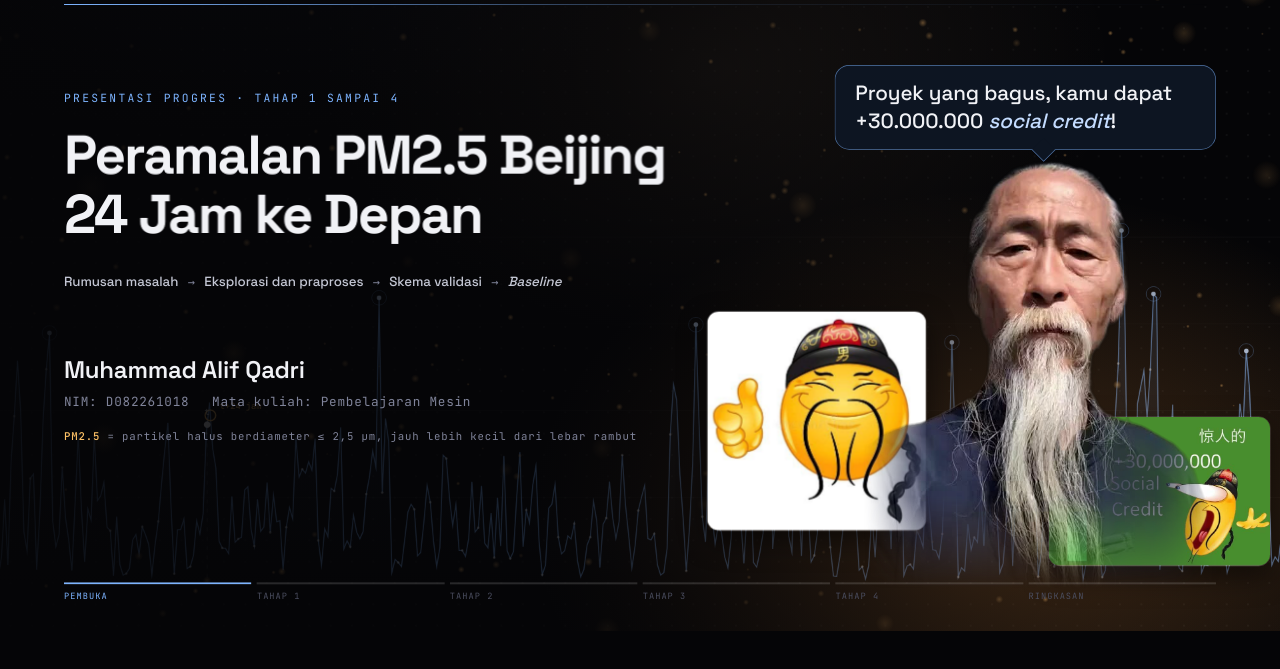
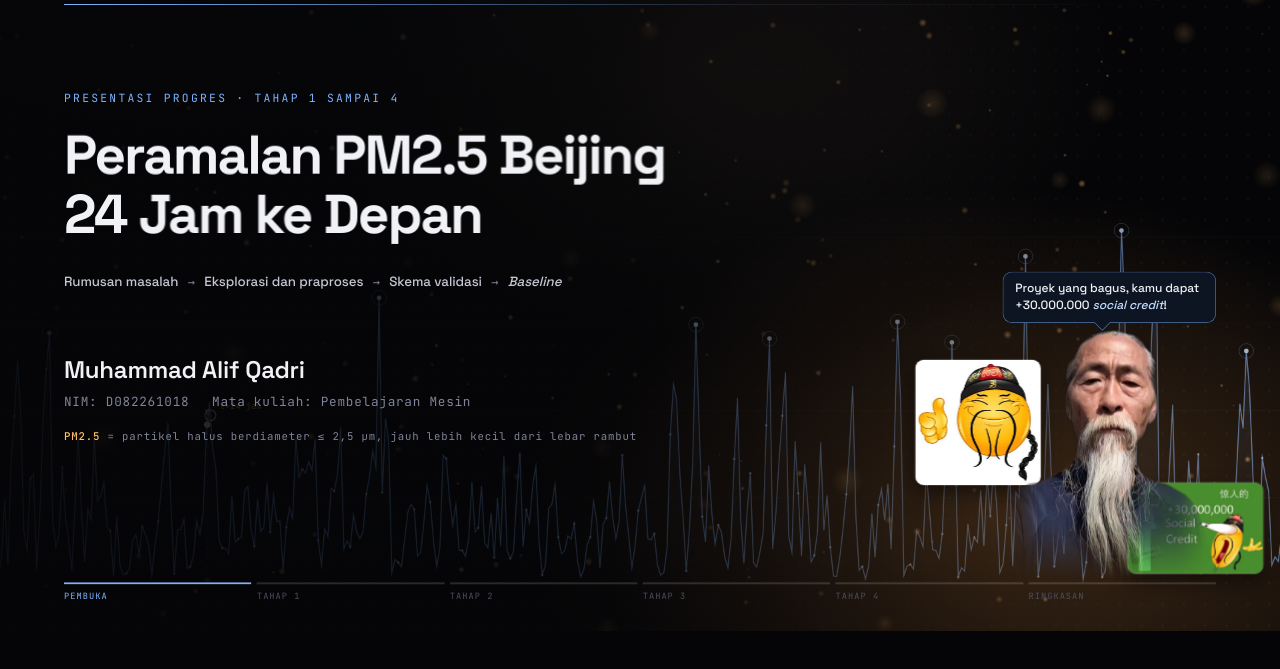
Before and after one commit to LippyyDev/Tugas-Machine-Learning-PM25-Beijing, a plain HTML site: page Presentasi/Presentasi Tahap 1-4/SLIDE1.html in a window 1280 px wide. Shown: the part 129-798 px from the top of the page. Drawn offline with Linux system fonts and the light colour scheme.

Commit message:
Slide 1: kembalikan ukuran kakek, stiker, dan balon ke kecil

```diff
--- a/Presentasi/Presentasi Tahap 1-4/SLIDE1.html
+++ b/Presentasi/Presentasi Tahap 1-4/SLIDE1.html
@@ -76,13 +76,13 @@ h1 .w{display:inline-block;opacity:0}
 /* ───────── Meme pembuka ─────────
    Foto kakek di kanan (rata margin 1824). Dua kartu diletakkan di belakangnya, mengintip dari sisi kiri atas dan kanan bawah. */
 .meme{position:absolute;opacity:0;display:block;transform:none}
-.m-emoji,.m-credit{border-radius:18px;border:1px solid rgba(255,255,255,.2);box-shadow:0 16px 40px rgba(0,0,0,.5);object-fit:cover}
-.m-emoji{left:1060px;top:600px;width:330px;height:330px}
-.m-credit{left:1572px;top:758px;width:334px;height:225px}
-.m-kakek{left:1290px;top:372px;width:550px;height:651px;-webkit-mask-image:linear-gradient(to bottom,#000 78%,transparent 99%);mask-image:linear-gradient(to bottom,#000 78%,transparent 99%)}
-.m-bubble{left:1252px;bottom:722px;width:572px;padding:20px 30px 21px;border:1px solid rgba(125,180,255,.6);border-radius:22px;background:#0d1522;color:var(--text);font-size:31px;font-weight:500;line-height:1.36;letter-spacing:-.005em}
+.m-emoji,.m-credit{border-radius:14px;border:1px solid rgba(255,255,255,.2);box-shadow:0 12px 30px rgba(0,0,0,.45);object-fit:cover}
+.m-emoji{left:1372px;top:672px;width:190px;height:190px}
+.m-credit{left:1690px;top:856px;width:206px;height:139px}
+.m-kakek{left:1503px;top:626px;width:321px;height:380px;-webkit-mask-image:linear-gradient(to bottom,#000 76%,transparent 99%);mask-image:linear-gradient(to bottom,#000 76%,transparent 99%)}
+.m-bubble{left:1504px;bottom:462px;width:320px;padding:12px 18px 13px;border:1px solid rgba(125,180,255,.6);border-radius:14px;background:#0d1522;color:var(--text);font-size:18px;font-weight:500;line-height:1.38;letter-spacing:-.005em}
 .m-bubble em{font-style:italic;color:var(--accent-bright)}
-.m-bubble::after{content:"";position:absolute;left:300px;bottom:-14px;width:24px;height:24px;background:#0d1522;border-right:1px solid rgba(125,180,255,.6);border-bottom:1px solid rgba(125,180,255,.6);transform:rotate(45deg)}
+.m-bubble::after{content:"";position:absolute;left:140px;bottom:-9px;width:16px;height:16px;background:#0d1522;border-right:1px solid rgba(125,180,255,.6);border-bottom:1px solid rgba(125,180,255,.6);transform:rotate(45deg)}
 .play .meme{animation:pop .6s cubic-bezier(.2,.75,.25,1) var(--d,2.4s) forwards}
 @keyframes pop{from{opacity:0;transform:translateY(40px) scale(.94)}to{opacity:1;transform:none}}
 
```
Also changed, not shown: 2 other files.
